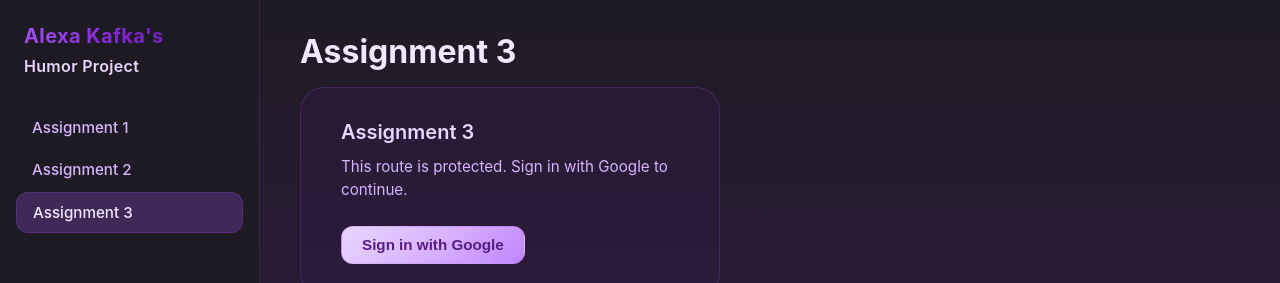
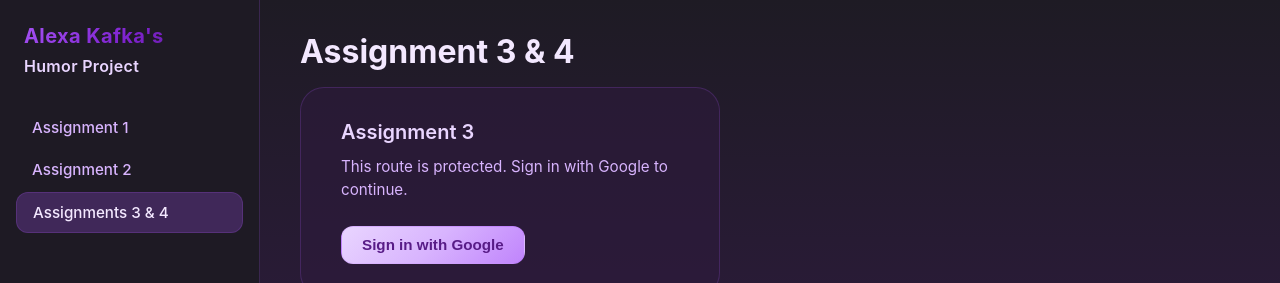
Before and after one commit to alexakfk/humor-project-assignment1, a Next.js app: page /assignment-3 in a window 1280 px wide. Shown: the top 283 px of the page. Built offline with nearby package versions, Linux system fonts and the light colour scheme; no server answers.

Commit message:
made sure assignment numbers are correct!

```diff
--- a/app/assignment-3/page.tsx
+++ b/app/assignment-3/page.tsx
@@ -14,7 +14,7 @@ export default async function Assignment3() {
   if (!isAuthenticated) {
     return (
       <div className="content-page">
-        <h1 className="page-title">Assignment 3</h1>
+        <h1 className="page-title">Assignment 3 & 4</h1>
         <GatedUI />
       </div>
     )
@@ -26,7 +26,7 @@ export default async function Assignment3() {
   if (!user) {
     return (
       <div className="content-page">
-        <h1 className="page-title">Assignment 3</h1>
+        <h1 className="page-title">Assignment 3 & 4</h1>
         <GatedUI />
       </div>
     )
@@ -69,7 +69,7 @@ export default async function Assignment3() {
 
   return (
     <div className="content-page">
-      <h1 className="page-title">Assignment 3</h1>
+      <h1 className="page-title">Assignment 3 & 4</h1>
       <p className="page-subtitle">Rate captions to help us improve.</p>
       {current ? (
         <CaptionVoter
--- a/components/Sidebar.tsx
+++ b/components/Sidebar.tsx
@@ -6,7 +6,7 @@ import { usePathname } from 'next/navigation'
 const navItems = [
   { href: '/', label: 'Assignment 1' },
   { href: '/assignment-2', label: 'Assignment 2' },
-  { href: '/assignment-3', label: 'Assignment 3' },
+  { href: '/assignment-3', label: 'Assignments 3 & 4' },
 ]
 
 export default function Sidebar() {
```
